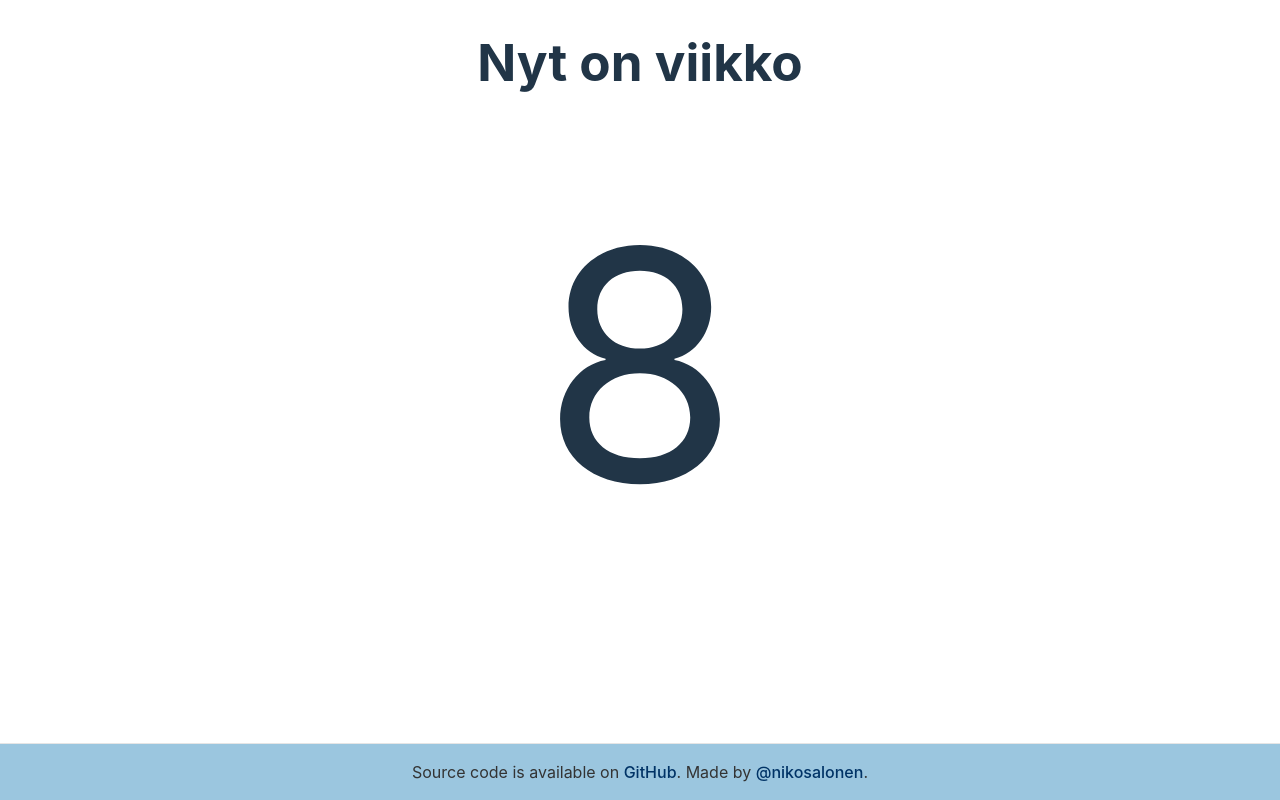
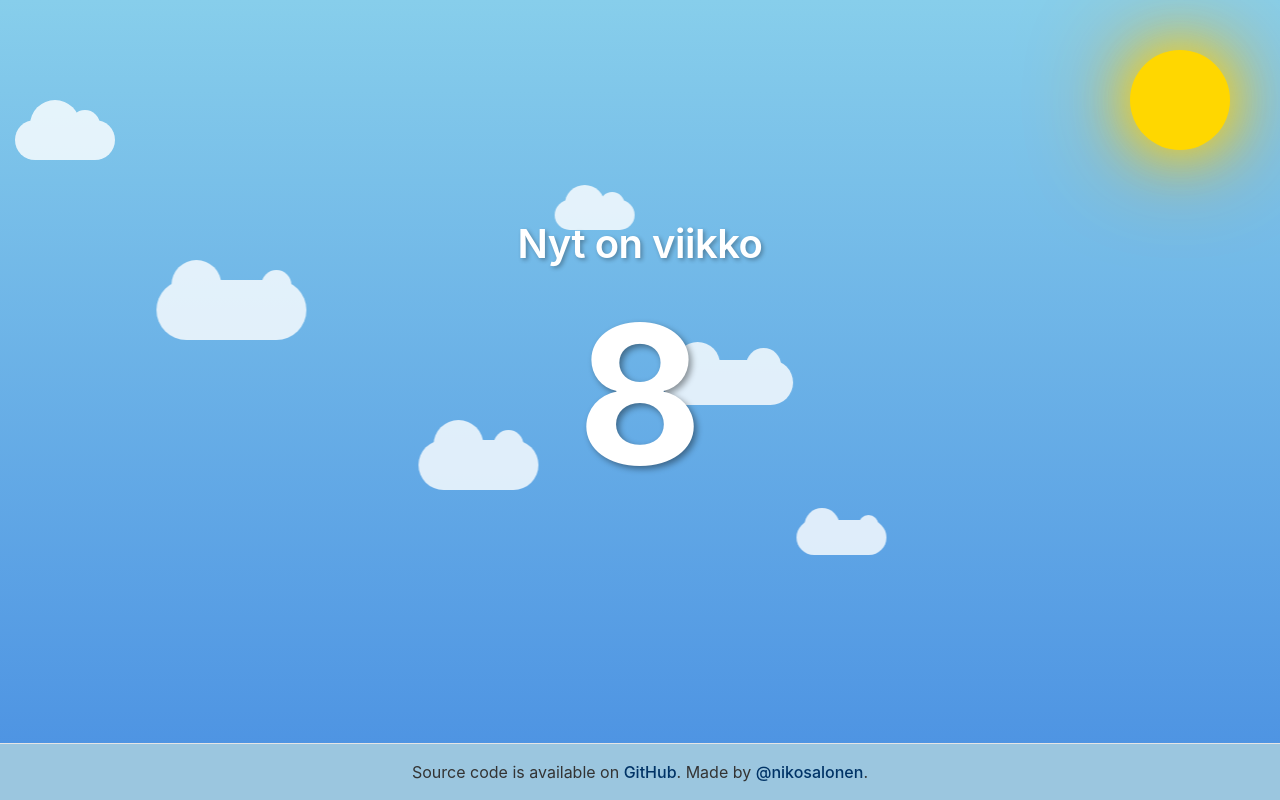
Before and after one commit to nikosalonen/viikko-info, a Vue app: page / in a window 1280 px wide. Built offline with nearby package versions, Linux system fonts and the light colour scheme.

Commit message:
Refactor App.vue layout and enhance styles; update HelloWorld.vue for improved header and week display

```diff
--- a/src/App.vue
+++ b/src/App.vue
@@ -1,15 +1,222 @@
 <!-- @format -->
 
 <script setup lang="ts">
+import { DateTime } from "luxon";
+import Footer from "./components/Footer.vue";
 import HelloWorld from "./components/HelloWorld.vue";
-import Footer from "./components/Footer.vue";
-import { DateTime } from "luxon";
 
 const date = DateTime.local().toFormat("dd.MM.yyyy");
-const msg = `Nyt on viikko`;
+const msg = "Nyt on viikko";
 </script>
 
 <template>
-  <HelloWorld :msg="msg" />
-  <Footer />
+  <div class="sky">
+    <div class="sun"></div>
+    <div class="cloud cloud1"></div>
+    <div class="cloud cloud2"></div>
+    <div class="cloud cloud3"></div>
+    <div class="cloud cloud4"></div>
+    <div class="cloud cloud5"></div>
+    <div class="cloud cloud6"></div>
+    <div class="app-container">
+      <div class="main-content">
+        <HelloWorld :msg="msg" />
+      </div>
+      <Footer />
+    </div>
+  </div>
 </template>
+
+<style>
+:root {
+  --primary-color: #ffffff;
+  --secondary-color: #ffffff;
+  --text-color: #ffffff;
+  --background-color: #f8f9fa;
+}
+
+body {
+  margin: 0;
+  padding: 0;
+  font-family: -apple-system, BlinkMacSystemFont, 'Segoe UI', Roboto, Oxygen, Ubuntu, Cantarell, sans-serif;
+  color: var(--text-color);
+  min-height: 100vh;
+  overflow-x: hidden;
+}
+
+.sky {
+  position: fixed;
+  top: 0;
+  left: 0;
+  width: 100%;
+  height: 100%;
+  background: linear-gradient(to bottom, #87CEEB, #4A90E2);
+  z-index: -1;
+}
+
+.sun {
+  position: fixed;
+  top: 50px;
+  right: 50px;
+  width: 100px;
+  height: 100px;
+  background: #FFD700;
+  border-radius: 50%;
+  box-shadow: 0 0 50px #FFD700, 0 0 100px #FFA500;
+  animation: glow 3s ease-in-out infinite alternate;
+}
+
+.cloud {
+  position: fixed;
+  background: white;
+  border-radius: 50px;
+  opacity: 0.8;
+}
+
+.cloud1 {
+  top: 15%;
+  width: 100px;
+  height: 40px;
+  animation: float 60s linear infinite;
+}
+
+.cloud2 {
+  top: 35%;
+  width: 150px;
+  height: 60px;
+  animation: float 70s linear infinite;
+  animation-delay: -10s;
+}
+
+.cloud3 {
+  top: 55%;
+  width: 120px;
+  height: 50px;
+  animation: float 65s linear infinite;
+  animation-delay: -20s;
+}
+
+.cloud4 {
+  top: 25%;
+  width: 80px;
+  height: 30px;
+  animation: float 75s linear infinite;
+  animation-delay: -30s;
+}
+
+.cloud5 {
+  top: 45%;
+  width: 130px;
+  height: 45px;
+  animation: float 80s linear infinite;
+  animation-delay: -40s;
+}
+
+.cloud6 {
+  top: 65%;
+  width: 90px;
+  height: 35px;
+  animation: float 85s linear infinite;
+  animation-delay: -50s;
+}
+
+.cloud::before,
+.cloud::after {
+  content: '';
+  position: absolute;
+  background: white;
+  border-radius: 50%;
+}
+
+.cloud::before {
+  width: 50px;
+  height: 50px;
+  top: -20px;
+  left: 15px;
+}
+
+.cloud::after {
+  width: 30px;
+  height: 30px;
+  top: -10px;
+  right: 15px;
+}
+
+/* Additional cloud variations */
+.cloud4::before {
+  width: 40px;
+  height: 40px;
+  top: -15px;
+  left: 10px;
+}
+
+.cloud4::after {
+  width: 25px;
+  height: 25px;
+  top: -8px;
+  right: 10px;
+}
+
+.cloud5::before {
+  width: 45px;
+  height: 45px;
+  top: -18px;
+  left: 12px;
+}
+
+.cloud5::after {
+  width: 35px;
+  height: 35px;
+  top: -12px;
+  right: 12px;
+}
+
+.cloud6::before {
+  width: 35px;
+  height: 35px;
+  top: -12px;
+  left: 8px;
+}
+
+.cloud6::after {
+  width: 20px;
+  height: 20px;
+  top: -5px;
+  right: 8px;
+}
+
+@keyframes float {
+  from {
+    transform: translateX(-100%);
+  }
+  to {
+    transform: translateX(100vw);
+  }
+}
+
+@keyframes glow {
+  from {
+    box-shadow: 0 0 50px #FFD700, 0 0 100px #FFA500;
+  }
+  to {
+    box-shadow: 0 0 70px #FFD700, 0 0 140px #FFA500;
+  }
+}
+
+.app-container {
+  min-height: 100vh;
+  display: flex;
+  flex-direction: column;
+  position: relative;
+}
+
+.main-content {
+  flex: 1;
+  display: flex;
+  flex-direction: column;
+  align-items: center;
+  justify-content: center;
+  padding: 2rem;
+  padding-bottom: 4rem;
+}
+</style>
--- a/src/components/HelloWorld.vue
+++ b/src/components/HelloWorld.vue
@@ -8,29 +8,63 @@ const week = DateTime.local().weekNumber;
 
 <template>
   <div class="header">
-
     <h1>{{ msg }}</h1>
   </div>
   <div class="week">
-
-    <p >{{ week }}</p>
+    <p>{{ week }}</p>
   </div>
 </template>
 
 <style scoped>
-.header{
- flex: 0 0 auto;
+.header {
+  text-align: center;
+  margin-bottom: 2rem;
+}
 
+.header h1 {
+  font-size: 2.5rem;
+  font-weight: 600;
+  color: white;
+  margin: 0;
+  letter-spacing: -0.5px;
+  text-shadow: 2px 2px 4px rgba(0, 0, 0, 0.3);
 }
+
 .week {
-  flex: 1 0 auto;
-  font-size: 20em;
-
+  text-align: center;
+  margin: 0;
+  padding: 0;
 }
 
 .week p {
   margin: 0;
   padding: 0;
+  font-size: 12rem;
+  font-weight: 700;
+  color: white;
+  line-height: 1;
+  text-shadow: 3px 3px 6px rgba(0, 0, 0, 0.4);
+  animation: fadeIn 0.5s ease-out;
 }
 
+@keyframes fadeIn {
+  from {
+    opacity: 0;
+    transform: translateY(10px);
+  }
+  to {
+    opacity: 1;
+    transform: translateY(0);
+  }
+}
+
+@media (max-width: 768px) {
+  .header h1 {
+    font-size: 2rem;
+  }
+
+  .week p {
+    font-size: 8rem;
+  }
+}
 </style>
```
